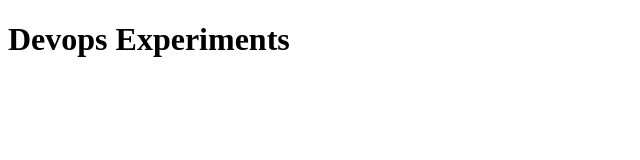
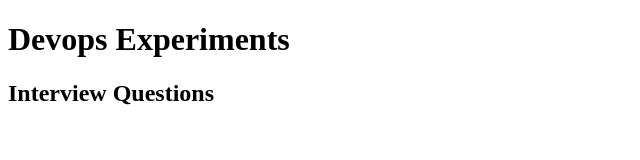
Before and after one commit to kalagotlap2/demodevops1, a plain HTML site: page index.html in a window 1280 px wide. Shown: the whole page, without its empty margins (0-640 px from the left). Drawn offline with Linux system fonts and the light colour scheme.

Commit message:
Update index.html

```diff
--- a/index.html
+++ b/index.html
@@ -7,5 +7,6 @@
 </head>
 <body>
     <h1>Devops Experiments</h1>
+    <h2> Interview Questions</h2>
 </body>
 </html>
```
